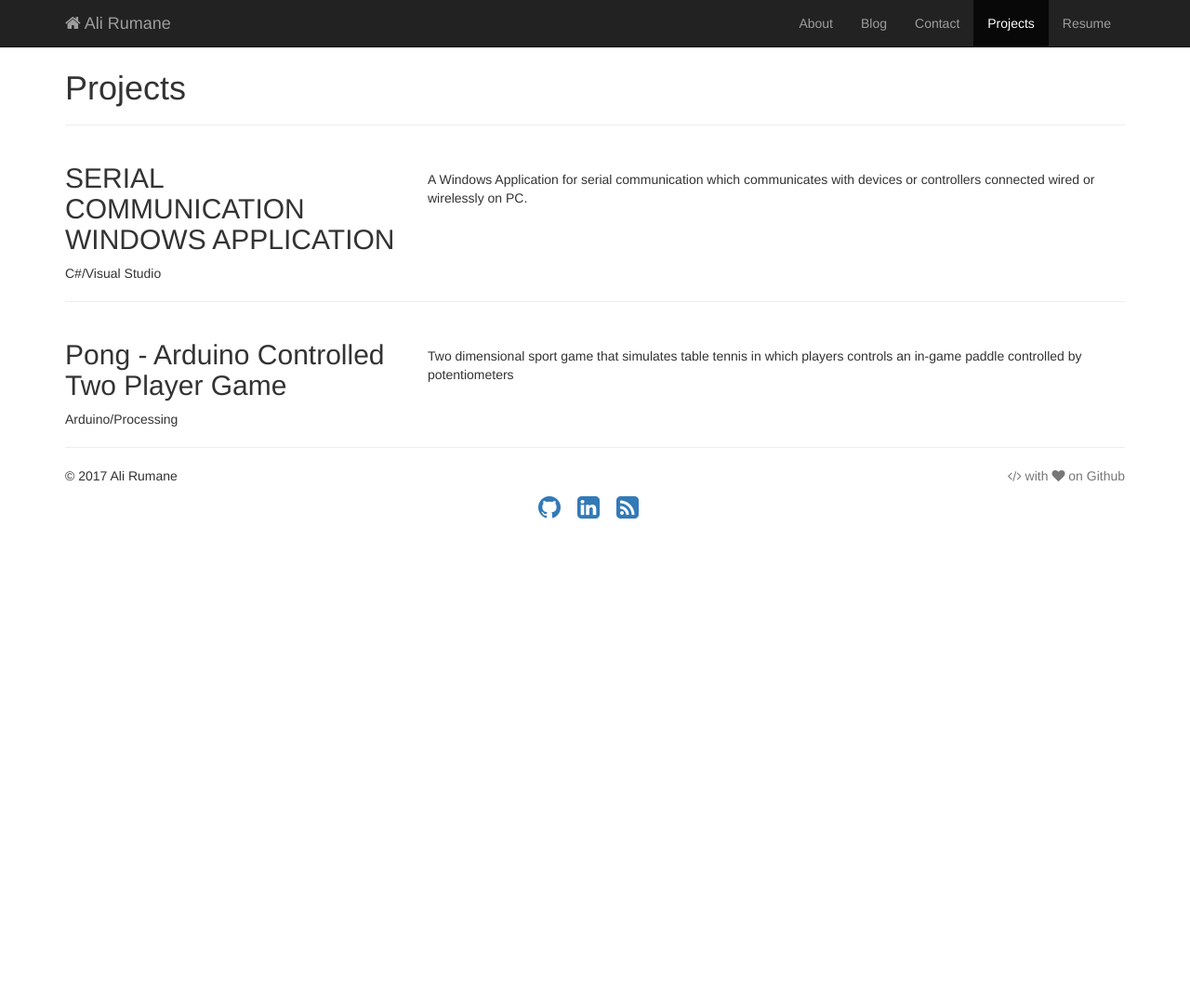
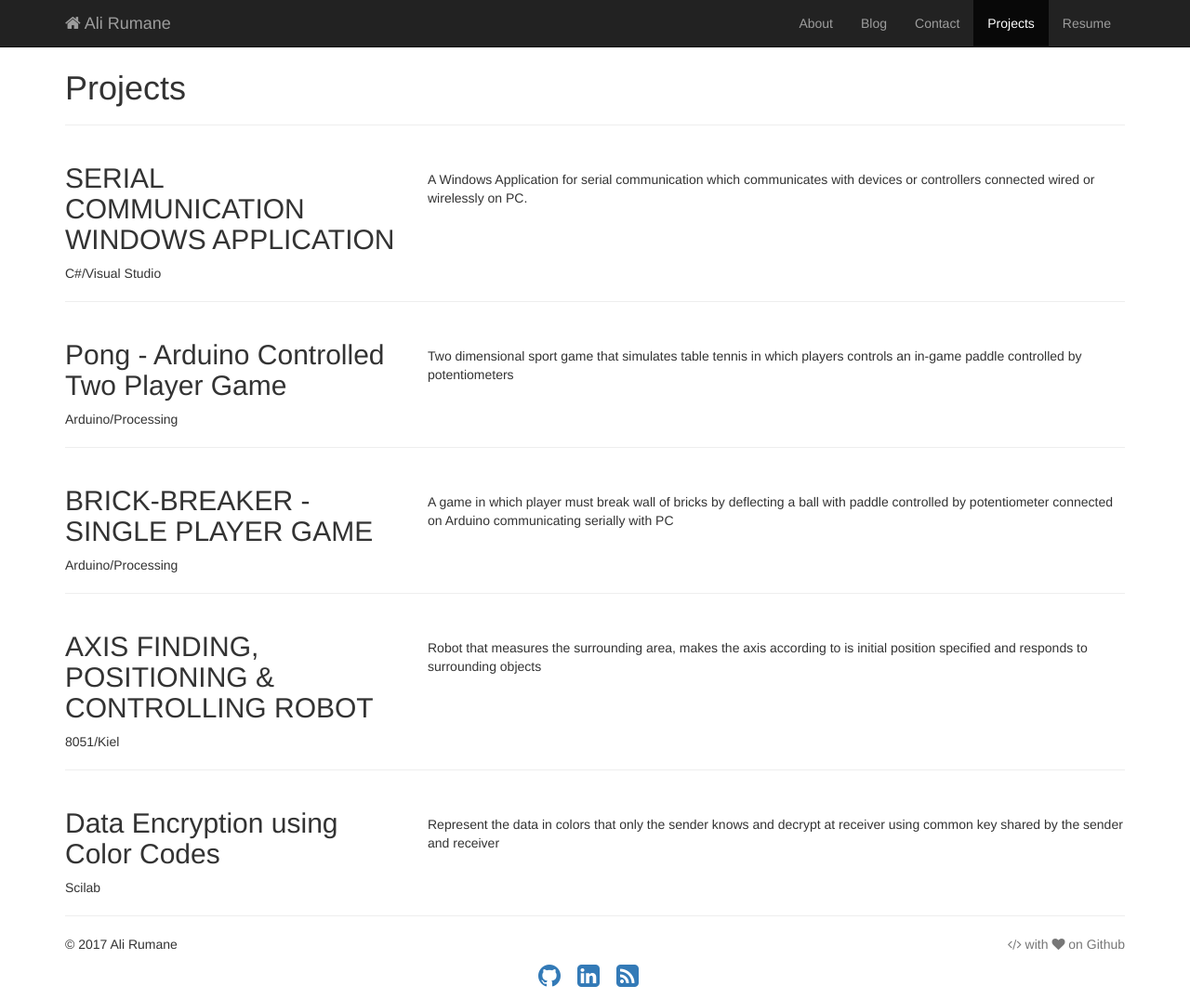
Before and after one commit to alirumane/ali-backup, a Jekyll site: the page built from projects.html, in a window 1280 px wide and 1075 px high. Shown: the whole window at 93% size. Built offline with Jekyll 4.4.1, drawn with Linux system fonts in a browser that asks for light colours.

Commit message:
Update projects.yml

```diff
--- a/_data/projects.yml
+++ b/_data/projects.yml
@@ -13,3 +13,24 @@ projects:
   links:
     github:
     site:
+
+- name: BRICK-BREAKER - SINGLE PLAYER GAME
+  description: A game in which player must break wall of bricks by deflecting a ball with paddle controlled by potentiometer connected on Arduino communicating serially with PC
+  technologies: Arduino/Processing
+  links:
+    github:
+    site:
+
+- name: AXIS FINDING, POSITIONING & CONTROLLING ROBOT
+  description: Robot that measures the surrounding area, makes the axis according to is initial position specified and responds to surrounding objects
+  technologies: 8051/Kiel
+  links:
+    github:
+    site:
+
+- name: Data Encryption using Color Codes
+  description: Represent the data in colors that only the sender knows and decrypt at receiver using common key shared by the sender and receiver
+  technologies: Scilab
+  links:
+    github:
+    site:
```
